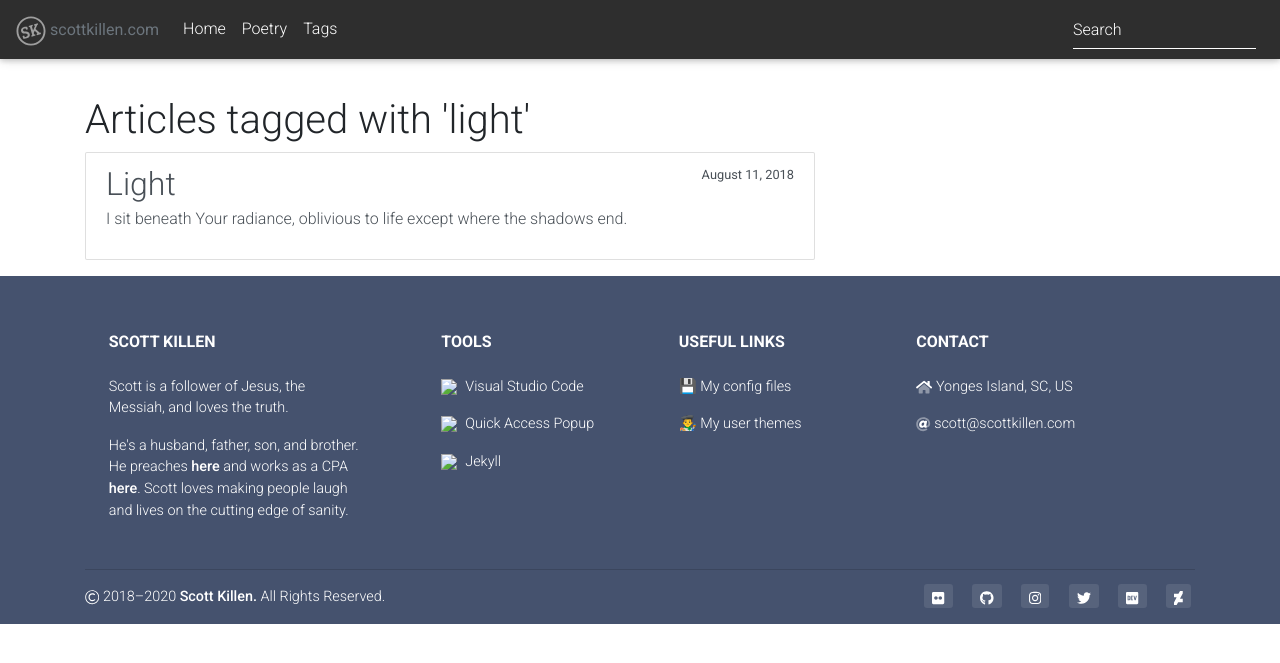
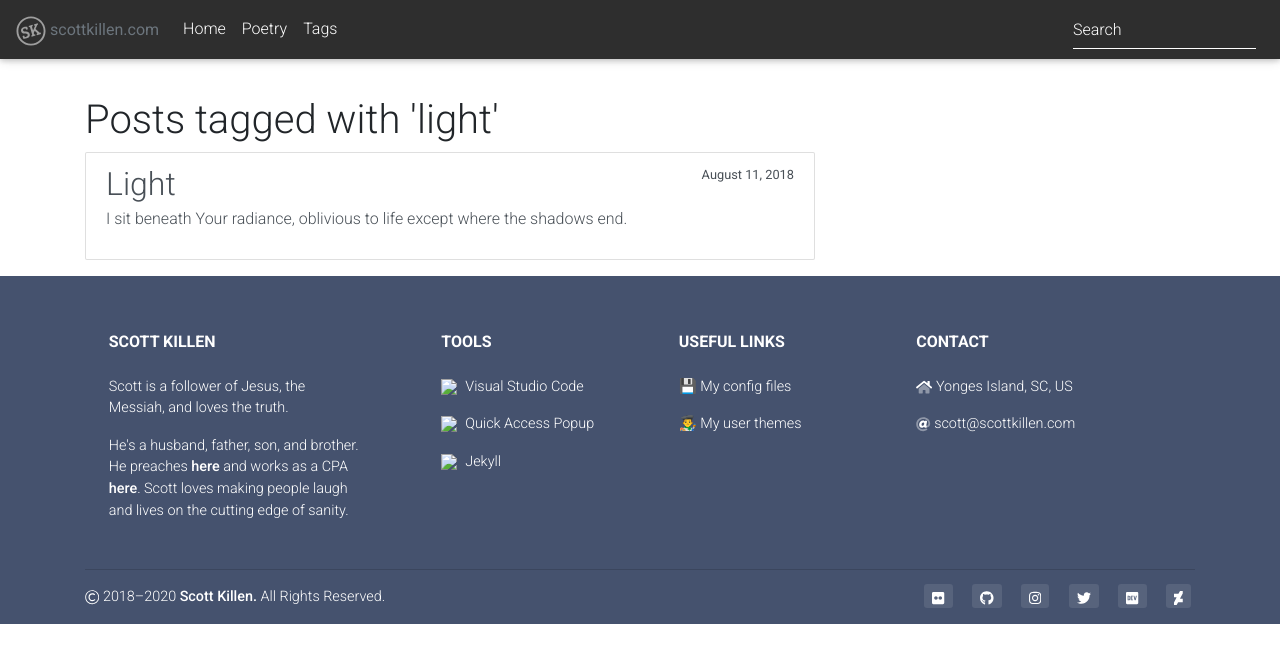
Before and after one commit to ScottKillen/scottkillen.com.obsolete, a Jekyll site: the page built from _tags/light.md, in a window 1280 px wide. Shown: the top 663 px of the page. Built offline with Jekyll 4.4.1, drawn with Linux system fonts in a browser that asks for light colours; nearby versions of some CDN libraries; comment, search, counter and statistics services are not loaded.

Commit message:
Correct typo

```diff
--- a/_layouts/tag.html
+++ b/_layouts/tag.html
@@ -6,7 +6,7 @@ layout: default
   <div class="col-lg-8">
     <div class="mainheading">
       {% assign this_tag = page.tag-name | slugify %}
-      <h1 class="posttitle">Articles tagged with '{{ this_tag }}'</h1>
+      <h1 class="posttitle">Posts tagged with '{{ this_tag }}'</h1>
     </div>
     <div class="list-group post-list">
       {% for post in site.posts %}
```
